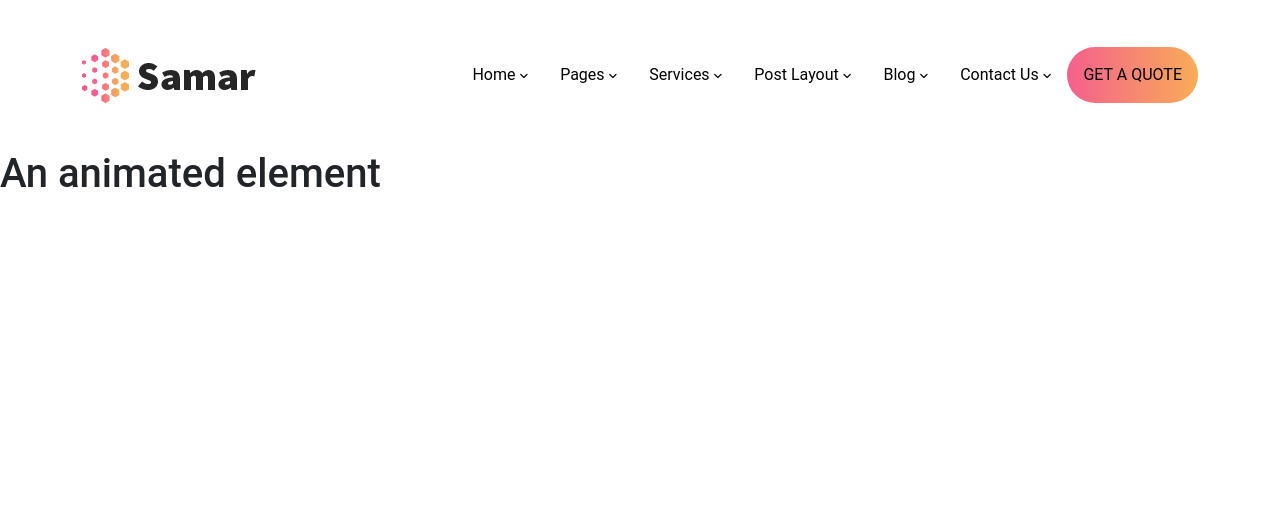
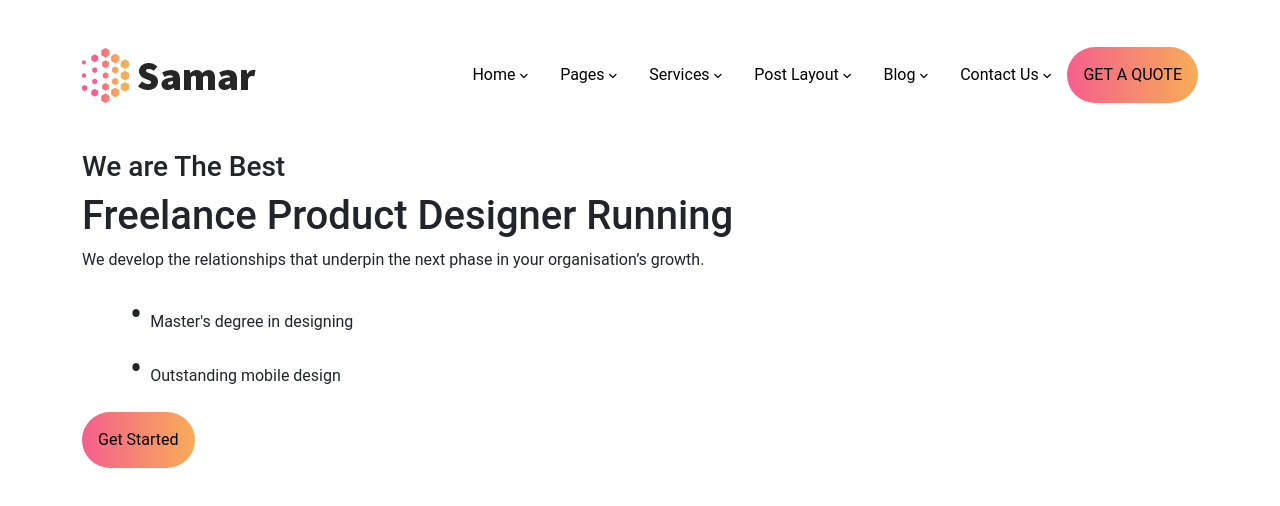
Before and after one commit to LePhamAnhTuan/Samar, a plain HTML site: page index.html in a window 1280 px wide. Drawn offline with nearby package versions, Linux system fonts and the light colour scheme.

Commit message:
updtae samar

```diff
--- a/css/style.css
+++ b/css/style.css
@@ -46,3 +46,28 @@ header .header_navbar .header_bt button {
 header .header_navbar .header_bt:hover button {
   background-position: right center;
 }
+
+/* banner */
+.banner .banner_left .banner_bt button {
+  background-image: linear-gradient(
+    to right,
+    #f55f8d 0,
+    #f8ae56 51%,
+    #f55f8d 100%
+  );
+  background-size: 200%;
+  transition: all 0.5s;
+}
+.banner .banner_left .banner_bt:hover button {
+  background-position: right center;
+}
+.banner .banner_left ul li {
+  list-style-type: none;
+  padding-left: 16px;
+}
+.banner .banner_left ul li::before {
+  content: "•"; /* Insert content that looks like bullets */
+  padding-right: 8px;
+  font-size: 36px;
+  color: linear-gradient(to right, #f55f8d 0, #f8ae56 51%, #f55f8d 100%);
+}
--- a/index.html
+++ b/index.html
@@ -74,7 +74,7 @@
             </li>
           </ul>
           <div class="header_bt">
-            <button class="border border-0 rounded-pill p-3 bg-pan-right">
+            <button class="border border-0 rounded-pill p-3">
               GET A QUOTE
             </button>
           </div>
@@ -84,12 +84,39 @@
 
     <main>
       <section class="banner">
-        <h1 class="animate__animated animate__bounce">An animated element</h1>
+        <div class="banner_bg">
+        <div class="container">
+          <div class="banner_left">
+            <h3>We are The Best</h3>
+            <h1>Freelance Product Designer Running</h1>
+            <p>We develop the relationships that underpin the next phase in your
+              organisation’s growth.</p>
+            <ul >
+              <li>Master's degree in designing</li>
+              <li>Outstanding mobile design</li>
+            </ul>
+            <div class="banner_bt">
+              <button class="border border-0 rounded-pill p-3">
+                Get Started
+              </button>
+            </div>
+          </div>
+          <div class="banner_rigt"></div>
+        </div>
       </section>
+
+      <section class="services">
+      </section>
+      <section class="about"></section>
+      <section class="number"></section>
+      <section class="features"></section>
+      <section class="portfolio"></section>
+      <section class="blog"></section>
     </main>
 
     <footer>
-      <!-- place footer here -->
+      <section class="footer_contact1"></section>
+      <section class="footer_contact2"></section>
     </footer>
 
     <!-- Bootstrap JavaScript Libraries -->
```
